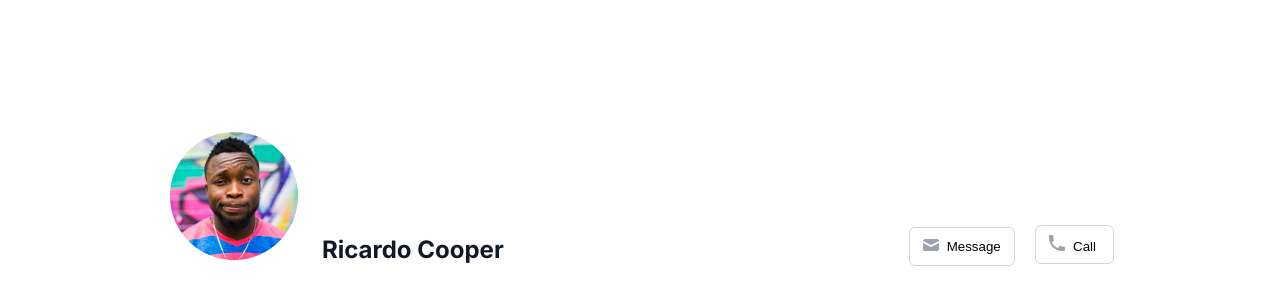
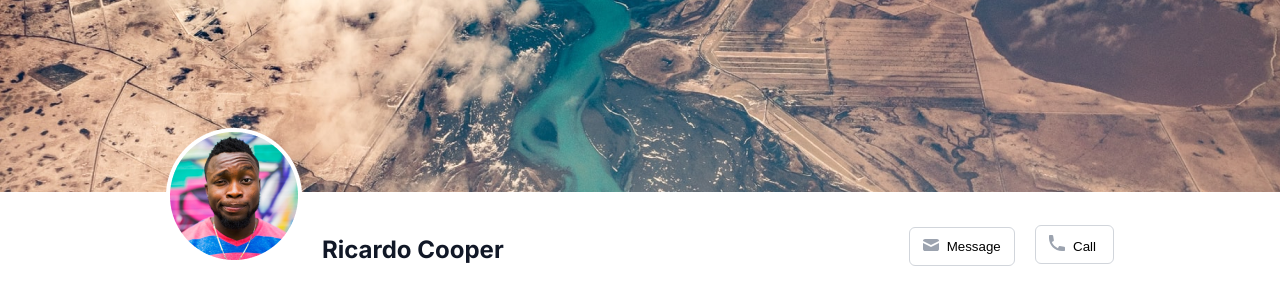
Before and after one commit to AlexsandrKashcheev/test-task, a plain HTML site: page index.html in a window 1280 px wide. Drawn offline with Linux system fonts and the light colour scheme; the site is published under a folder, as on GitHub Pages, so addresses that start at the root find nothing; no server answers; files whose address does not match are found by name.

Commit message:
Update style.css

```diff
--- a/css/style.css
+++ b/css/style.css
@@ -67,7 +67,7 @@ body {
 .header {
     max-width: 1358px;
     height: 256px;
-    background: url(/img/Banner\ image.png) no-repeat;
+    background: url(img/Banner\ image.png) no-repeat;
     background-size: auto;
     margin: 0 auto;
     padding-top: 128px;
```
